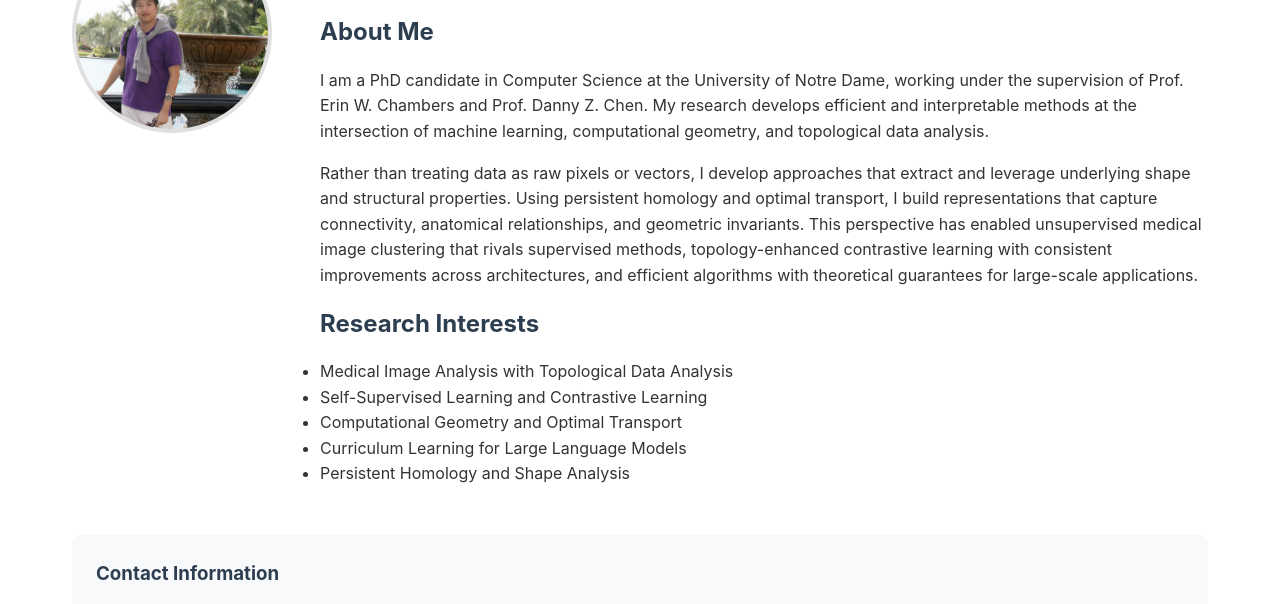
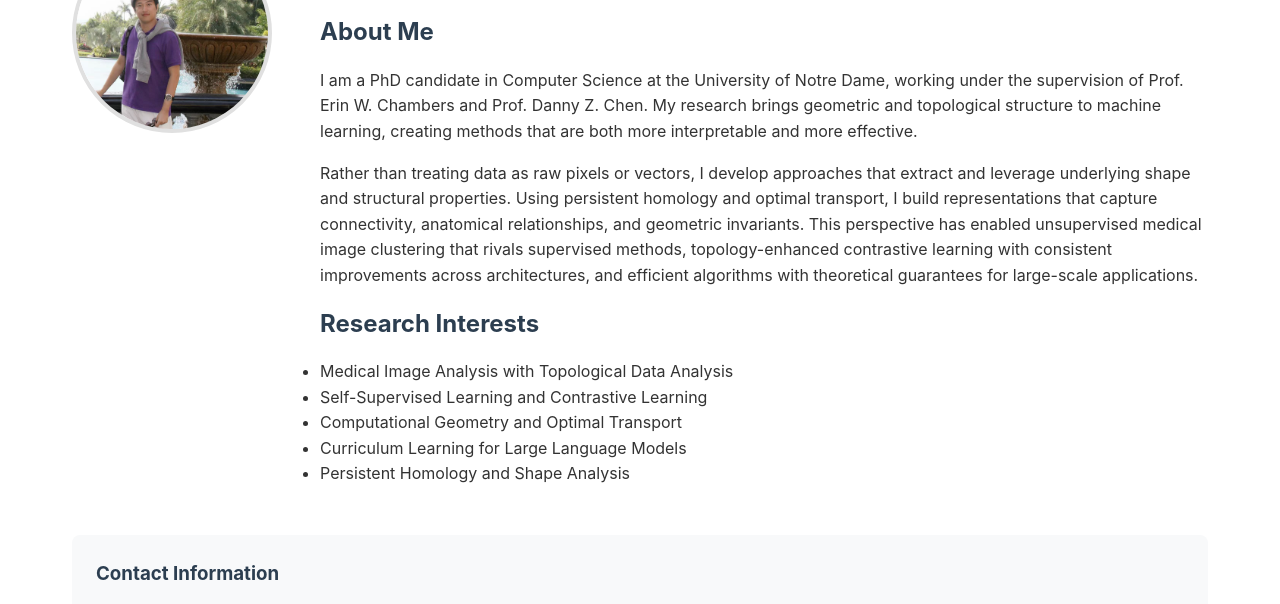
Before and after one commit to gm3g11/gm3g11.github.io, a plain HTML site: page index.html in a window 1280 px wide. Shown: the part 185-789 px from the top of the page. Drawn offline with Linux system fonts and the light colour scheme.

Commit message:
Update index.html

```diff
--- a/index.html
+++ b/index.html
@@ -28,9 +28,8 @@
                 <h2>About Me</h2>
                 <p>
                     I am a PhD candidate in Computer Science at the University of Notre Dame, working under the
-                    supervision of Prof. Erin W. Chambers and Prof. Danny Z. Chen. My research develops efficient
-                    and interpretable methods at the intersection of machine learning, computational geometry,
-                    and topological data analysis.
+                    supervision of Prof. Erin W. Chambers and Prof. Danny Z. Chen. My research brings geometric and topological
+    structure to machine learning, creating methods that are both more interpretable and more effective.
                 </p>
                 <p>
                        Rather than treating data as raw pixels or vectors, I develop approaches that extract and leverage
```
